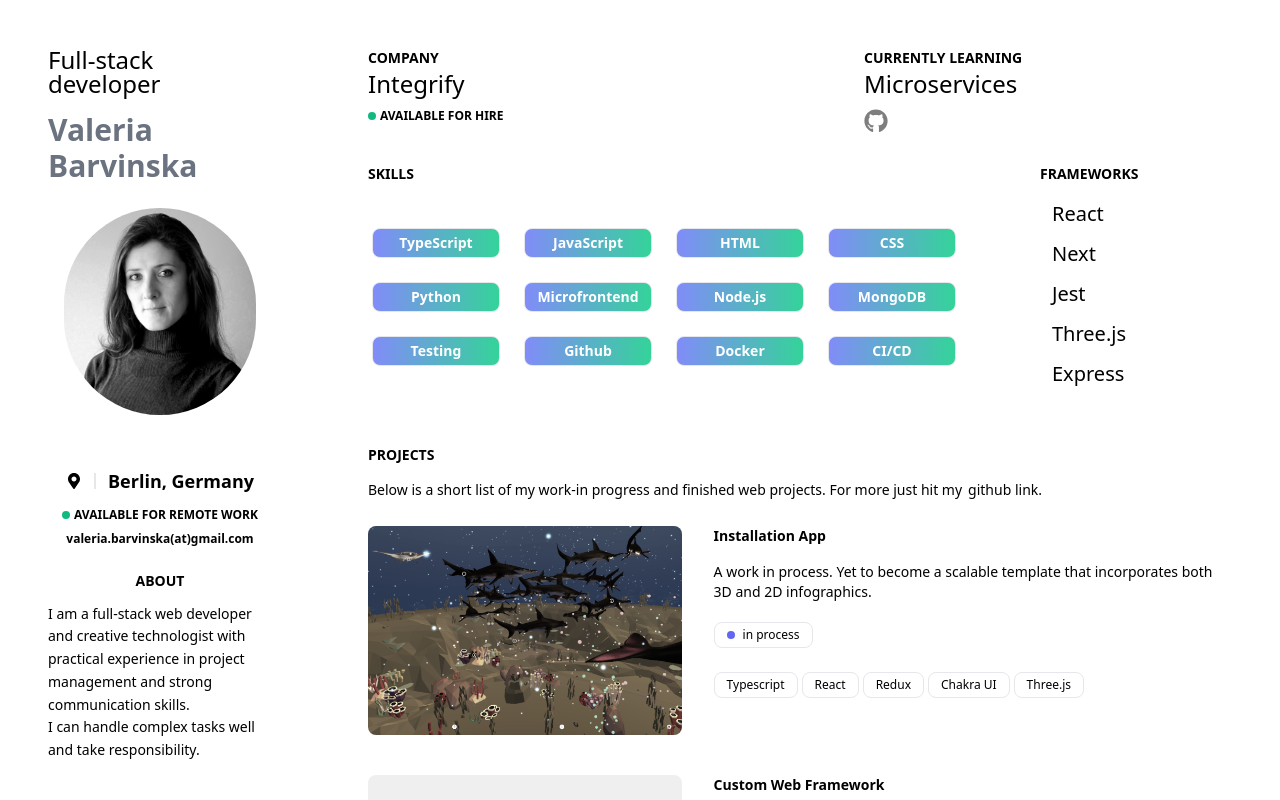
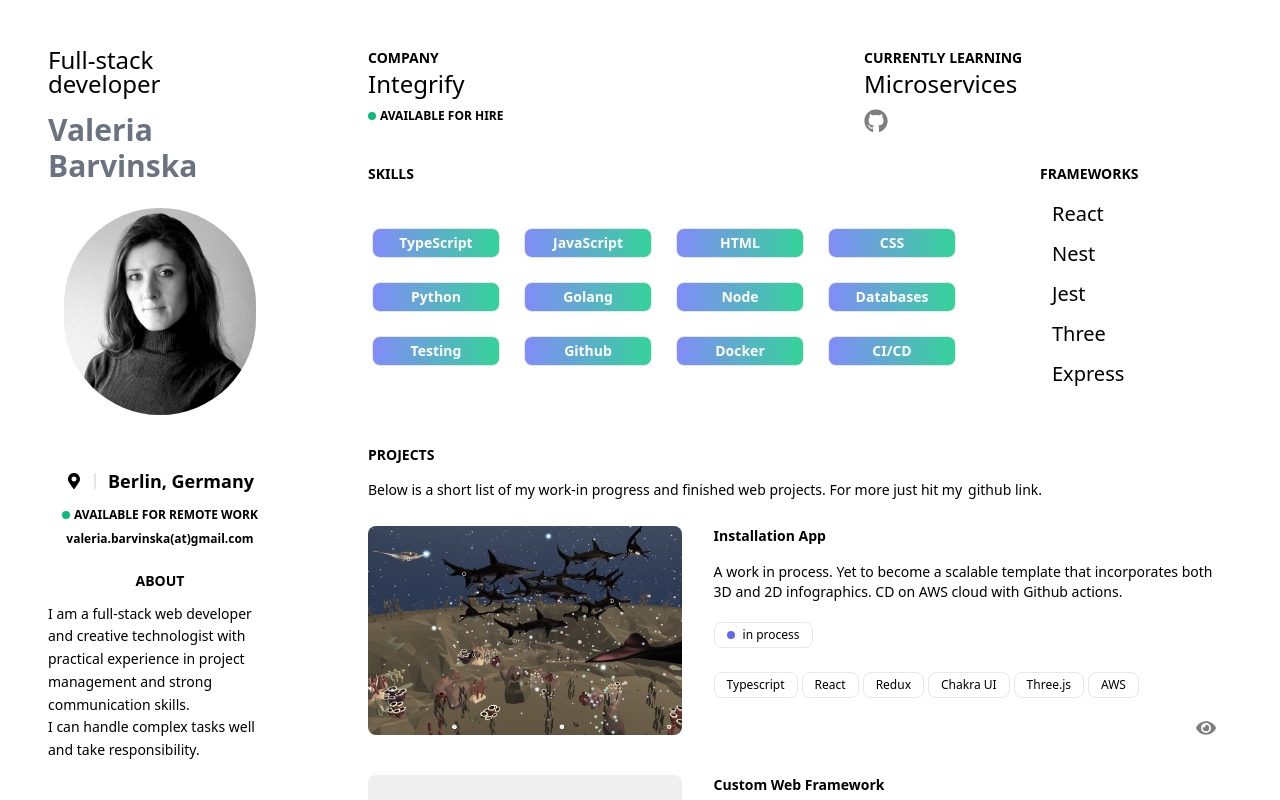
Before and after one commit to faultyagatha/devprofile, a React (Create React App) app: page / in a window 1280 px wide. Shown: the top 800 px of the page. Built offline with nearby package versions, Linux system fonts and the light colour scheme.

Commit message:
add project link, change project description

```diff
--- a/src/data/index.ts
+++ b/src/data/index.ts
@@ -16,9 +16,9 @@
       "HTML",
       "CSS",
       "Python",
-      "Microfrontend",
-      "Node.js",
-      "MongoDB",
+      "Golang",
+      "Node",
+      "Databases",
       "Testing",
       "Github",
       "Docker",
@@ -27,9 +27,9 @@
     ],
     frameworks: [
       "React",
-      "Next",
+      "Nest",
       "Jest",
-      "Three.js",
+      "Three",
       "Express"
     ],
     focus: {
@@ -41,10 +41,10 @@
     {
       name: "Installation App",
       image: "img/project-installation.png",
-      // url: "https://github.com/faultyagatha/custom-web-framework-ts",
-      description: "A work in process. Yet to become a scalable template that incorporates both 3D and 2D infographics.",
+      liveUrl: "http://installation-app.s3-website.eu-central-1.amazonaws.com/",
+      description: "A work in process. Yet to become a scalable template that incorporates both 3D and 2D infographics. CD on AWS cloud with Github actions.",
       status: "in process",
-      tags: ["Typescript", "React", "Redux", "Chakra UI", "Three.js"]
+      tags: ["Typescript", "React", "Redux", "Chakra UI", "Three.js", "AWS"]
     },
     {
       name: "Custom Web Framework",
```
